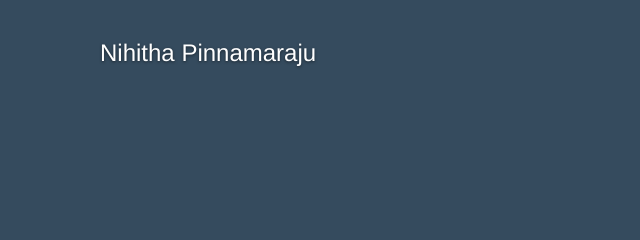
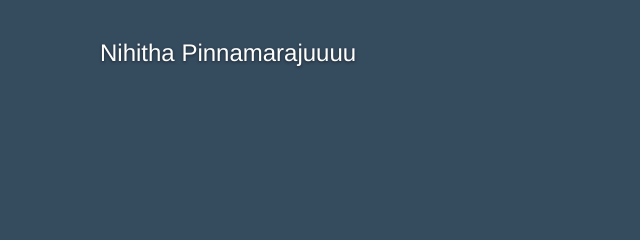
Before and after one commit to nihitha582/Personal-Site, a plain HTML site: page index.html in a window 1280 px wide. Shown: the top 240 px of the page, 0-640 px from the left. Drawn offline with nearby package versions, Linux system fonts and the light colour scheme.

Commit message:
Update index.html

```diff
--- a/index.html
+++ b/index.html
@@ -24,7 +24,7 @@
 
           <div class="masthead clearfix">
             <div class="container inner">
-              <h3 class="masthead-brand">Nihitha Pinnamaraju</h3>
+              <h3 class="masthead-brand">Nihitha Pinnamarajuuuu</h3>
               <nav>
                 <ul class="nav masthead-nav">
                   <li><a href="resume/resume.html">Resume</a></li>
```
